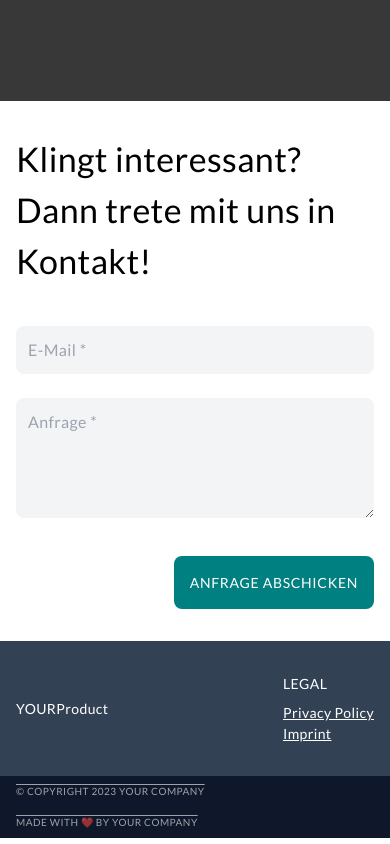
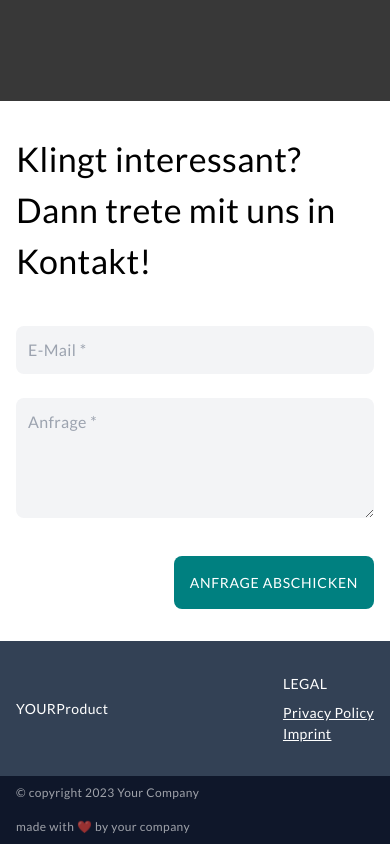
Before and after one commit to pascalbe-dev/gatsby-starter-cms-landing-page, a Gatsby site: page / in a window 390 px wide. Shown: the part 2501-3345 px from the top of the page. Built offline with nearby package versions, Linux system fonts and the light colour scheme; Gatsby itself is replaced by a stand-in of ours.

Commit message:
feat: better footer on mobile

```diff
--- a/src/components/layout.tsx
+++ b/src/components/layout.tsx
@@ -45,7 +45,7 @@ const Layout: React.FC<{ children: React.ReactNode }> = ({ children }) => (
           </ul>
         </div>
       </section>
-      <section className="text-emph-sm-negative bg-slate-900 text-start overline">
+      <section className="text-emph-sm-negative caption bg-slate-900 text-start">
         <div className="size-lg-reduced flex flex-col items-start justify-between gap-4 py-2 lg:flex-row lg:items-center">
           <span>© copyright 2023 Your Company</span>
           <span>made with ❤ by your company</span>
```
